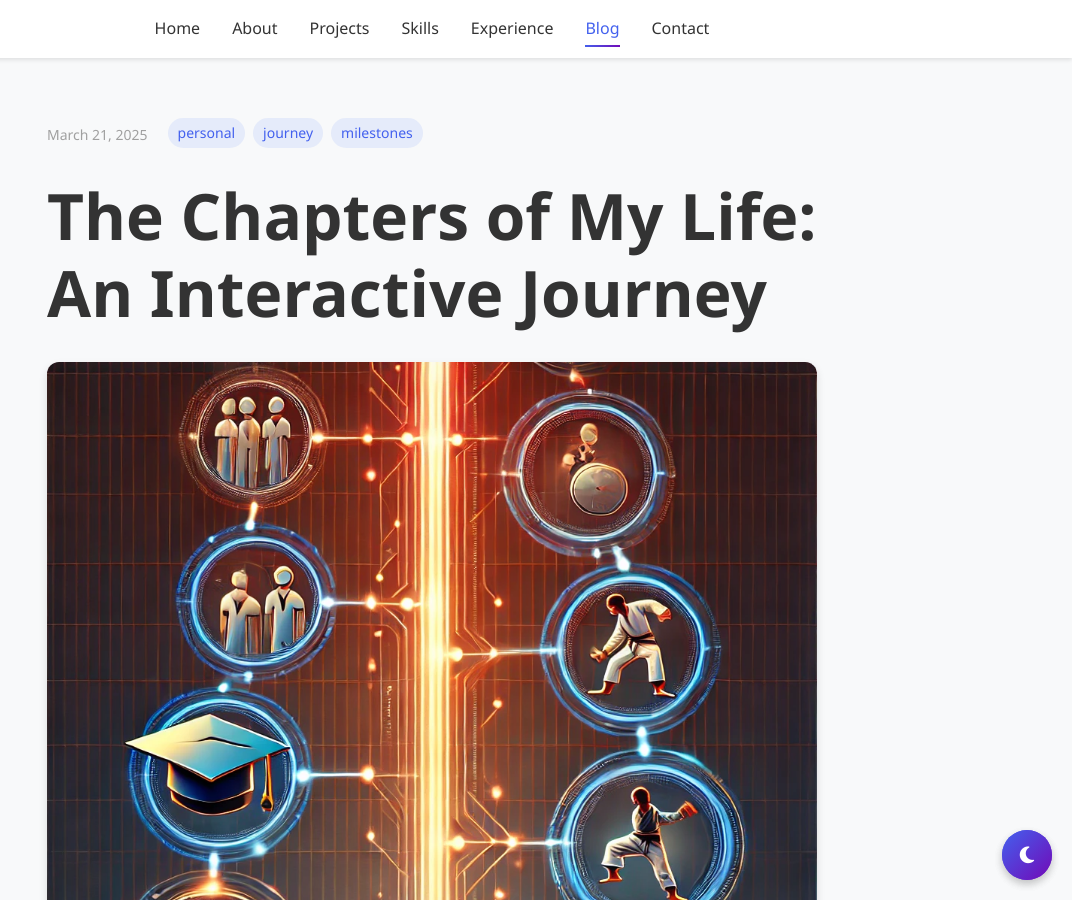
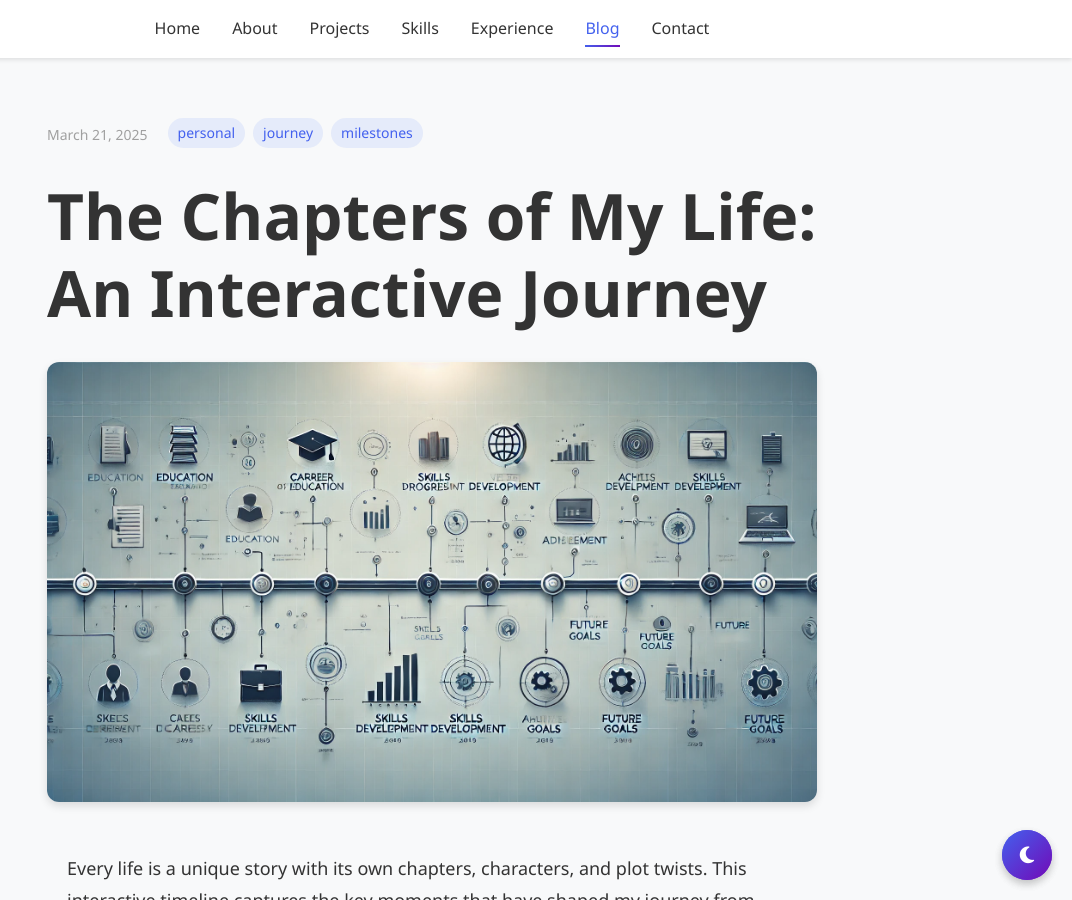
Before and after one commit to MHMNP2021/portfolio.github.io, a Jekyll site: the page blog/time-line.html, which Jekyll copies as it is, in a window 1280 px wide and 900 px high. Shown: the whole window, without its empty margins (208-1280 px from the left). Built offline with Jekyll 4.4.1, drawn with Linux system fonts in a browser that asks for light colours.

Commit message:
Update time-line.html

```diff
--- a/blog/time-line.html
+++ b/blog/time-line.html
@@ -1199,7 +1199,7 @@
                 </div>
 
                 <div class="post-featured-image">
-                    <img src="../assets/images/timeline.webp" alt="Life Journey Timeline">
+                    <img src="../assets/images/timeline2.webp" alt="Life Journey Timeline">
                 </div>
 
                 <div class="post-content">
```
